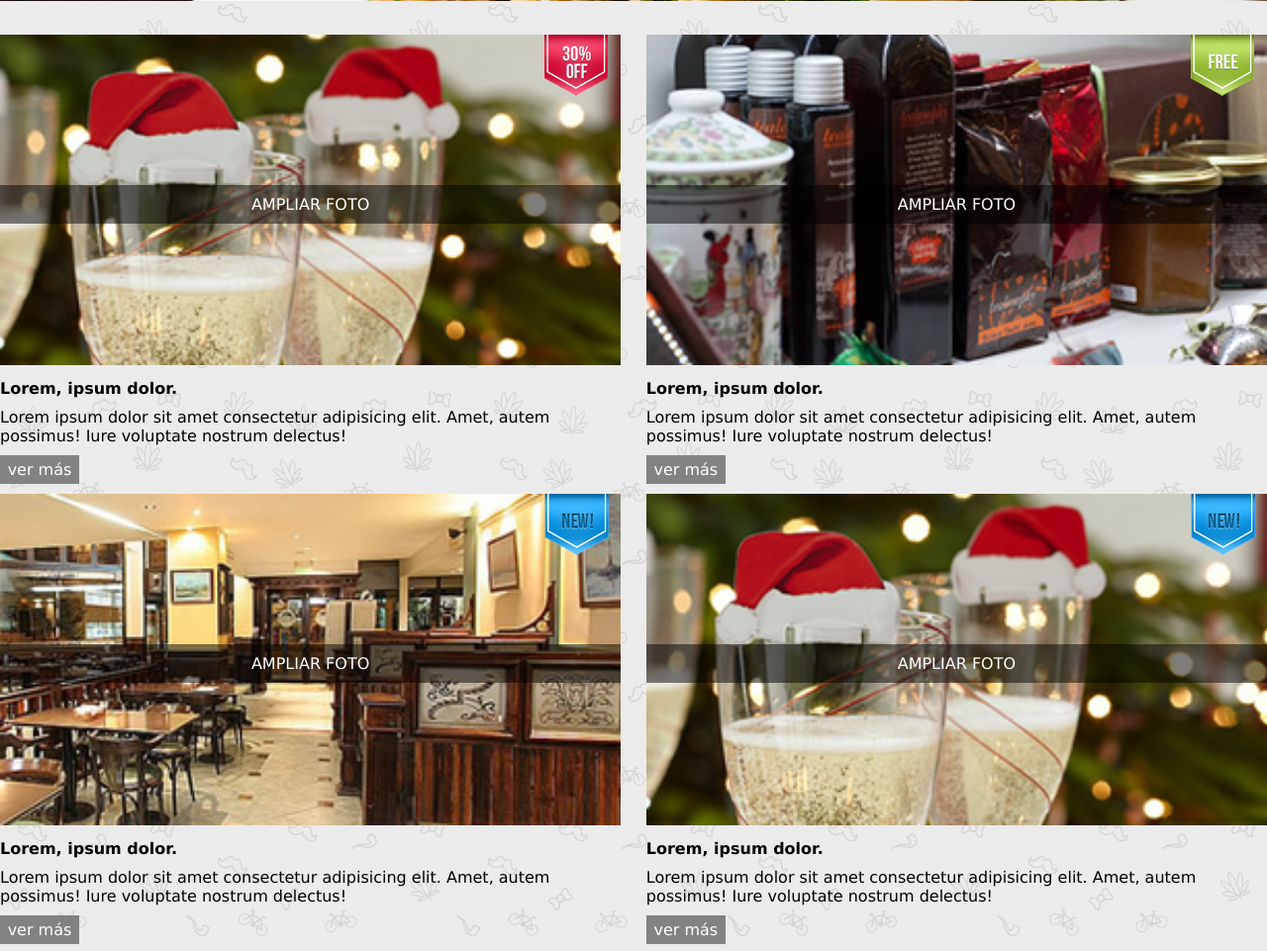
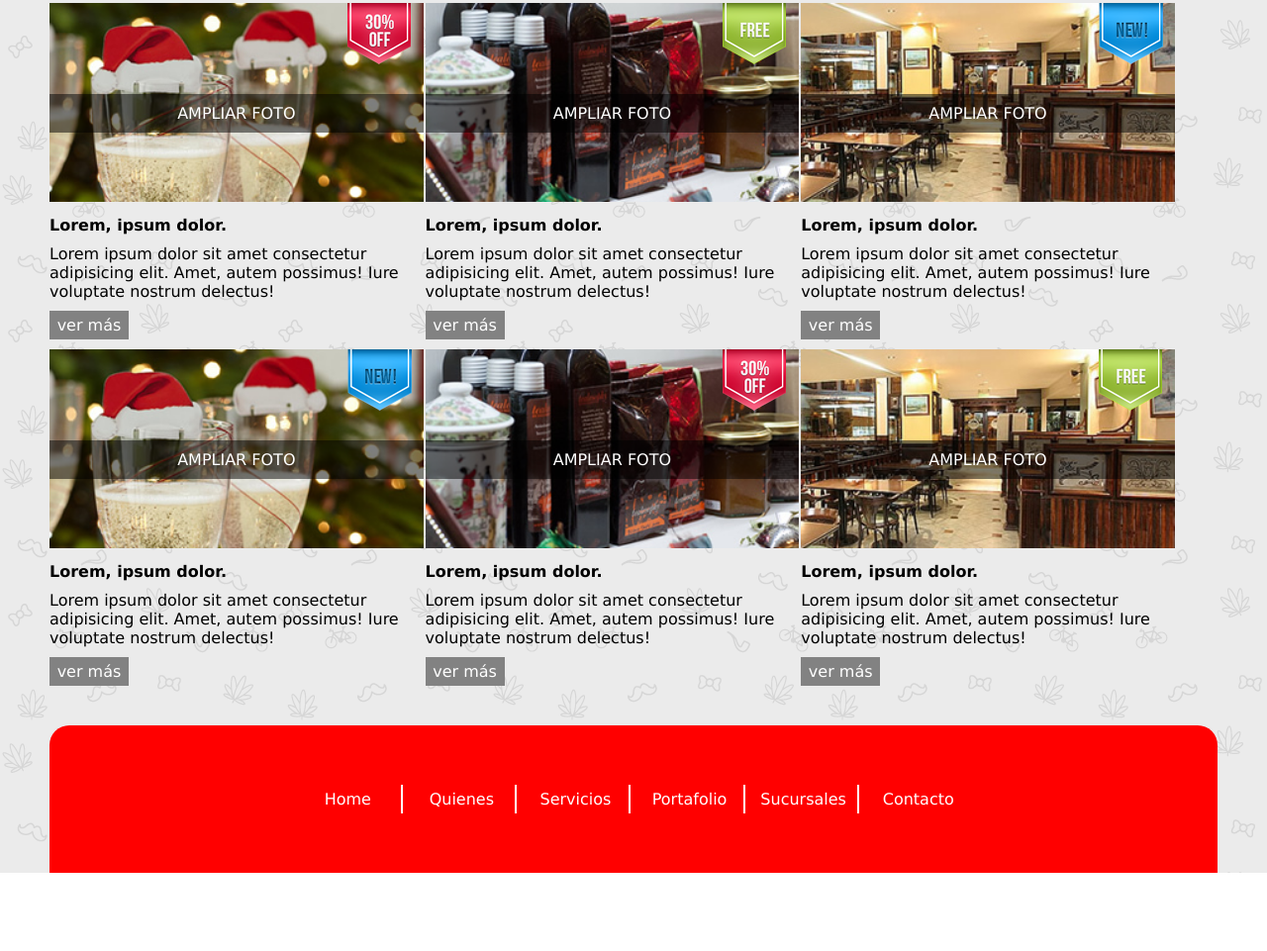
Before and after one commit to Agusflor/kitchening, a website: page views/index.html in a window 1280 px wide. Shown: the part 704-1665 px from the top of the page at 99% size. After the commit the page ends 1586 px from the top, so only its background shows below. Drawn offline with Linux system fonts and the light colour scheme.

Commit message:
styles done

```diff
--- a/public/css/footer.css
+++ b/public/css/footer.css
@@ -1,5 +1,5 @@
 .footer__menu li{
-    background-color: var(--colorGrisOscuro);
+    background-color: var(--colorRojo);
     width: 100%;
     text-transform: uppercase;
     text-align: center;
@@ -7,3 +7,26 @@
     border-bottom: solid 2px white;
 
 }
+
+@media (min-width:768px){
+    .footer__menu {
+        width: 100%;
+        background-color: var(--colorRojo);
+        text-align: center;
+        padding: 60px 0;
+        border-radius: 20px 20px 0px 0px;
+    }
+
+    .footer__menu li{
+        width: 110px;
+        border-bottom: 0;
+        display: inline-block;
+        text-transform: capitalize;
+        border-right: solid 2px white;
+        padding: 5px 0;
+
+    }
+    .footer__menu li:last-child{
+        border-right: none;
+}
+}
--- a/public/css/general.css
+++ b/public/css/general.css
@@ -5,6 +5,8 @@
 }
 body{
     font-family: Verdana, Geneva, Tahoma, sans-serif;
+    max-width: 1180px;
+    margin: 0 auto;
 }
 a{
     text-decoration: none;
--- a/public/css/home.css
+++ b/public/css/home.css
@@ -75,3 +75,19 @@ background-image: url('/images/bg-body.png');
     .home__product:nth-child(even){
     margin-right: 0;
 }
+}
+
+
+@media (min-width:768px){
+
+    .home__product{
+        width: 32%;
+        margin-right: 2px;
+    }
+    .home__product:nth-child(even){
+        margin-right: 2px;
+    }
+    .home__product:nth-child(3n){
+        margin-right: 0;
+    }
+}
```
